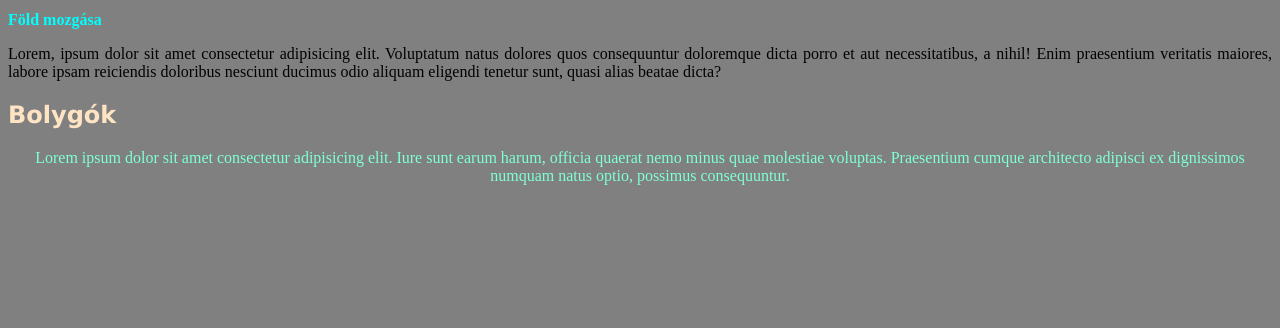
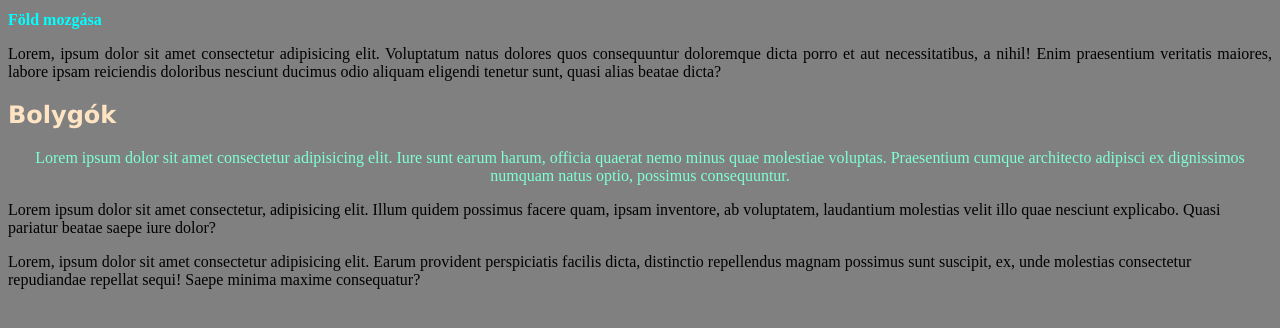
Before and after one commit to Malamut25/tesztek, a plain HTML site: page index.html in a window 1280 px wide. Drawn offline with Linux system fonts and the light colour scheme.

Commit message:
vegleges1

```diff
--- a/index.html
+++ b/index.html
@@ -15,8 +15,8 @@
 </p>
 <h2>Bolygók</h2>
 <p class="formazas">Lorem ipsum dolor sit amet consectetur adipisicing elit. Iure sunt earum harum, officia quaerat nemo minus quae molestiae voluptas. Praesentium cumque architecto adipisci ex dignissimos numquam natus optio, possimus consequuntur.</p>
-
-
+<p class="egy">Lorem ipsum dolor sit amet consectetur, adipisicing elit. Illum quidem possimus facere quam, ipsam inventore, ab voluptatem, laudantium molestias velit illo quae nesciunt explicabo. Quasi pariatur beatae saepe iure dolor? </p>
+<p class="ketto">Lorem, ipsum dolor sit amet consectetur adipisicing elit. Earum provident perspiciatis facilis dicta, distinctio repellendus magnam possimus sunt suscipit, ex, unde molestias consectetur repudiandae repellat sequi! Saepe minima maxime consequatur? </p>
 
 
 </body>
```
